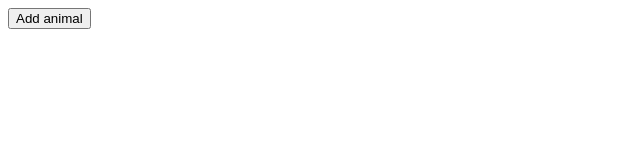
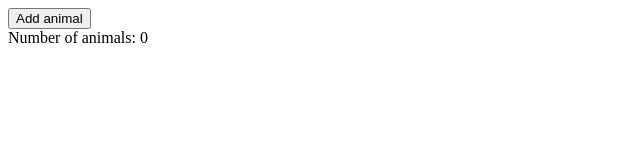
Before and after one commit to ensomugnog/mrwr-animals, a React (Create React App) app: page / in a window 1280 px wide. Shown: the top 160 px of the page, without its empty margins (0-640 px from the left). Built offline with nearby package versions, Linux system fonts and the light colour scheme.

Commit message:
08 - Introducing the State System

```diff
--- a/src/App.js
+++ b/src/App.js
@@ -1,11 +1,19 @@
+import { useState } from 'react';
+
 function App() {
+
+    const [count, setCount] = useState(0);
+
     const handleClick = () => {
-        console.log('Button was clicked!');
+        setCount(count + 1);
     };
 
     return (
         <div>
             <button onClick={handleClick}>Add animal</button>
+            <div>
+                Number of animals: {count}
+            </div>
         </div>
     );
 }
```
